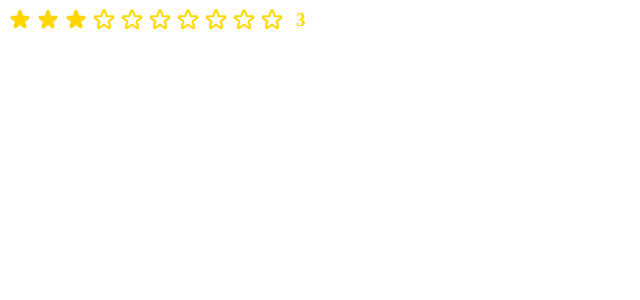
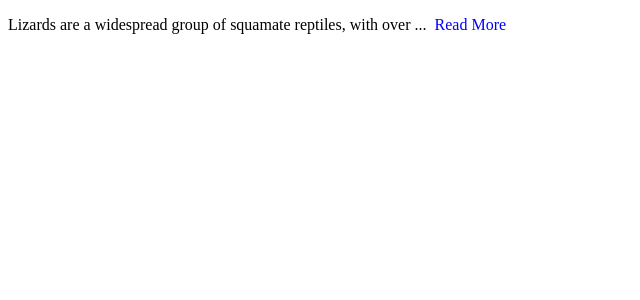
Before and after one commit to itsdaxen/react-learning, a React (Create React App) app in the folder 06-usePopcorn/: page / in a window 1280 px wide. Shown: the top 300 px of the page, without its empty margins (0-640 px from the left). Built offline with nearby package versions, Linux system fonts and the light colour scheme.

Commit message:
Replace StarRating component with TextExpander in index.js; add TextExpander component to manage text visibility and improve user interaction.

```diff
--- /dev/null
+++ b/06-usePopcorn/src/components/TextExpander.js
@@ -0,0 +1,34 @@
+import { useState } from "react";
+
+export function TextExpander({
+  defaultExpansion = false,
+  count = 10,
+  color = "blue",
+  children,
+}) {
+  const [expanded, setExpanded] = useState(defaultExpansion);
+
+  const textAsList = children.split(" ");
+
+  return (
+    <div>
+      <p>
+        {textAsList.map((word, index) => {
+          return !expanded && index > count ? null : !expanded &&
+            index === count ? (
+            "..."
+          ) : (
+            <span key={index}>{word} </span>
+          );
+        })}
+
+        <span
+          style={{ cursor: "pointer", marginLeft: "8px", color: color }}
+          onClick={() => setExpanded((expanded) => !expanded)}
+        >
+          {expanded ? "See Less" : "Read More"}
+        </span>
+      </p>
+    </div>
+  );
+}
--- a/06-usePopcorn/src/index.js
+++ b/06-usePopcorn/src/index.js
@@ -2,12 +2,18 @@ import React from "react";
 import ReactDOM from "react-dom/client";
 // import "./index.css";
 // import App from "./App";
-import { StarRating } from "./components/StarRating";
+import { TextExpander } from "./components/TextExpander";
 
 const root = ReactDOM.createRoot(document.getElementById("root"));
 root.render(
   <React.StrictMode>
     {/* <App /> */}
-    <StarRating maxLength={10} color="#FFD700" size={24} defaultRate={3} />
+    <TextExpander>
+      Lizards are a widespread group of squamate reptiles, with over 6,000
+      species, ranging across all continents except Antarctica, to varying
+      degrees of aquatic lifestyle. Lizards are a widespread group of squamate
+      reptiles, with over 6,000 species, ranging across all continents except
+      Antarctica, to varying degrees of aquatic lifestyle.
+    </TextExpander>
   </React.StrictMode>
 );
```
